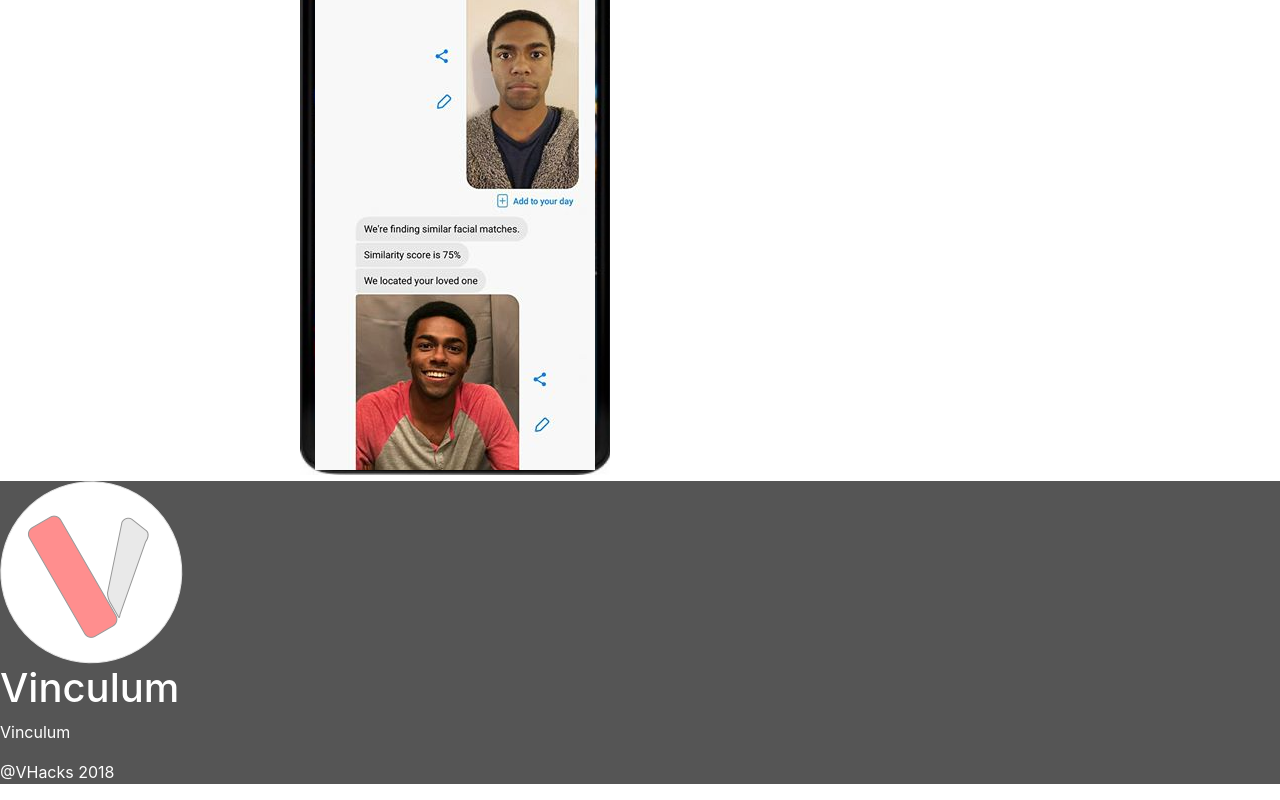
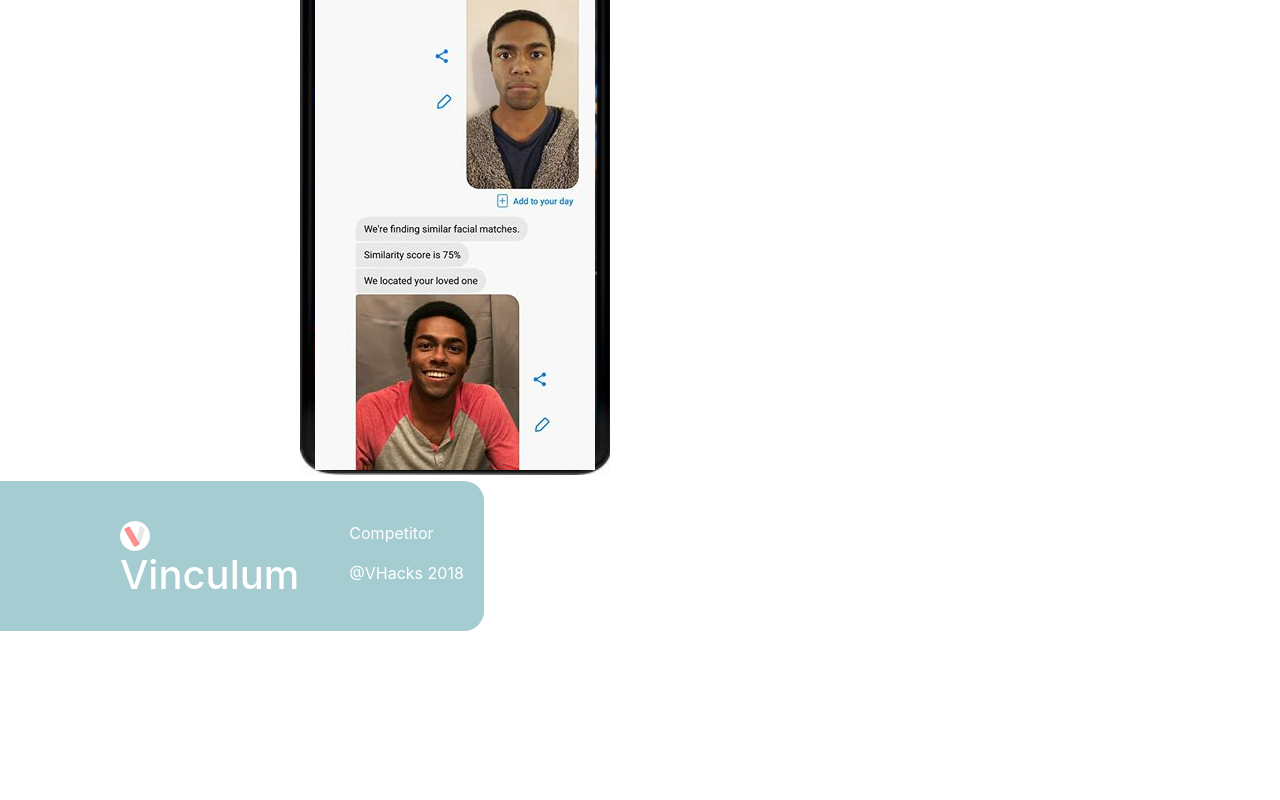
Before and after one commit to VHacks-MR5/front-end, a React (Create React App) app in the folder my-app/: page / in a window 1280 px wide. Shown: the part 2436-3236 px from the top of the page. After the commit the page ends 3073 px from the top, so only its background shows below. Built offline with nearby package versions, Linux system fonts and the light colour scheme.

Commit message:
Fixed footer to be cute ;)

```diff
--- a/my-app/src/Footer.js
+++ b/my-app/src/Footer.js
@@ -1,7 +1,7 @@
 import React, { Component } from 'react';
 import logoWhite from './img/logos/vinculum_logo_white.png';
 import './styles/App.css';
-import './styles/header.css';
+import './styles/footer.css';
 
 class Footer extends React.Component {
   constructor(props) {
@@ -17,8 +17,10 @@ class Footer extends React.Component {
           <img src={logoWhite} className="footer-logo" alt="logo" />
           <h1 className="footer-title">Vinculum</h1>
         </div>
-        <p>Vinculum</p>
-        <p>@VHacks 2018</p>
+        <div className="footer-info">
+          <p>Competitor</p>
+          <p>@VHacks 2018</p>
+        </div>
       </footer>
   	)
   }
--- a/my-app/src/styles/footer.css
+++ b/my-app/src/styles/footer.css
@@ -2,18 +2,27 @@
 
 .footer {
   background-color: var(--light-teal);
-  height: 150px;
+  height: 150px; width: auto;
   padding: 20px;
   color: white;
+  display: inline-block;
+  border-radius: 0px 20px 20px 0px;
 }
 
 .footer-logo-container {
   align-items: inline;
   vertical-align: center;
-  margin-left: 200px;
+  float: left;
+  margin-left: 100px;
   margin-top: 20px;
 }
 
 .footer-logo {
-  height: 50px; width: auto;
+  height: 30px; width: auto;
 }
+
+.footer-info {
+  float: right;
+  margin-top: 20px;
+  margin-left: 50px;
+}
```
